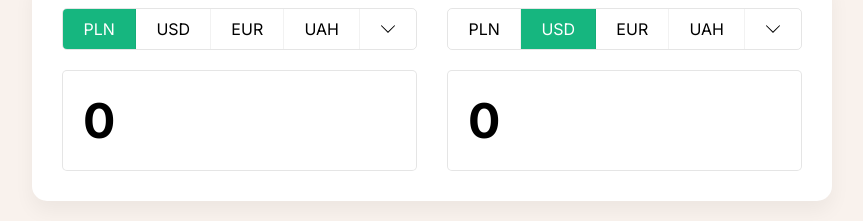
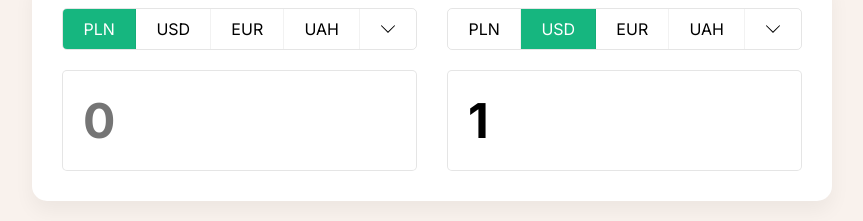
Before and after one commit to yehret/reactjs-basic, a React (Create React App) app: page / in a window 1280 px wide. Shown: the part 122-343 px from the top of the page, without its empty margins (208-1071 px from the left). Built offline with nearby package versions, Linux system fonts and the light colour scheme; no server answers.

Commit message:
currency converter

```diff
--- a/src/App.js
+++ b/src/App.js
@@ -3,10 +3,54 @@ import { Block } from './Block';
 import './index.scss';
 
 function App() {
+   const [fromCurrency, setFromCurrency] = React.useState('PLN')
+   const [toCurrency, setToCurrency] = React.useState('USD')
+
+   const [fromPrice, setFromPrice] = React.useState(0);
+   const [toPrice, setToPrice] = React.useState(1);
+
+   // const [rates, setRates] = React.useState({});
+   const ratesRef = React.useRef({})
+
+   React.useEffect(() => {
+     fetch('https://cdn.jsdelivr.net/npm/@fawazahmed0/currency-api@latest/v1/currencies/usd.json')
+      .then((response) => response.json())
+      .then((data) => {
+         ratesRef.current = data.usd
+         onChangeToPrice(1)
+      })
+      .catch((error) => {
+         console.error('Error:', error)
+         alert('Failed to fetch data');
+      })
+      .finally(() => console.log('Fetch completed'));
+   }, []);
+
+   const onChangeFromPrice = (value) => {
+      const price = value / ratesRef.current[fromCurrency.toLowerCase()];
+      const result = price * ratesRef.current[toCurrency.toLowerCase()]
+      setFromPrice(value);
+      setToPrice(result.toFixed(3));
+   }
+
+   const onChangeToPrice = (value) => {
+      const result = (ratesRef.current[fromCurrency.toLowerCase()] / ratesRef.current[toCurrency.toLowerCase()]) * value;
+      setFromPrice(result.toFixed(3));
+      setToPrice(value);
+   }
+
+   React.useEffect(() => {
+      onChangeFromPrice(fromPrice)
+   }, [fromCurrency])
+
+   React.useEffect(() => {
+      onChangeToPrice(toPrice)
+   }, [toCurrency])
+
   return (
     <div className="App">
-      <Block value={0} currency="PLN" onChangeCurrency={(cur) => console.log(cur)} />
-      <Block value={0} currency="USD" />
+      <Block value={fromPrice} currency={fromCurrency} onChangeValue={onChangeFromPrice} onChangeCurrency={setFromCurrency} />
+      <Block value={toPrice} currency={toCurrency} onChangeValue={onChangeToPrice} onChangeCurrency={setToCurrency} />
     </div>
   );
 }
```
